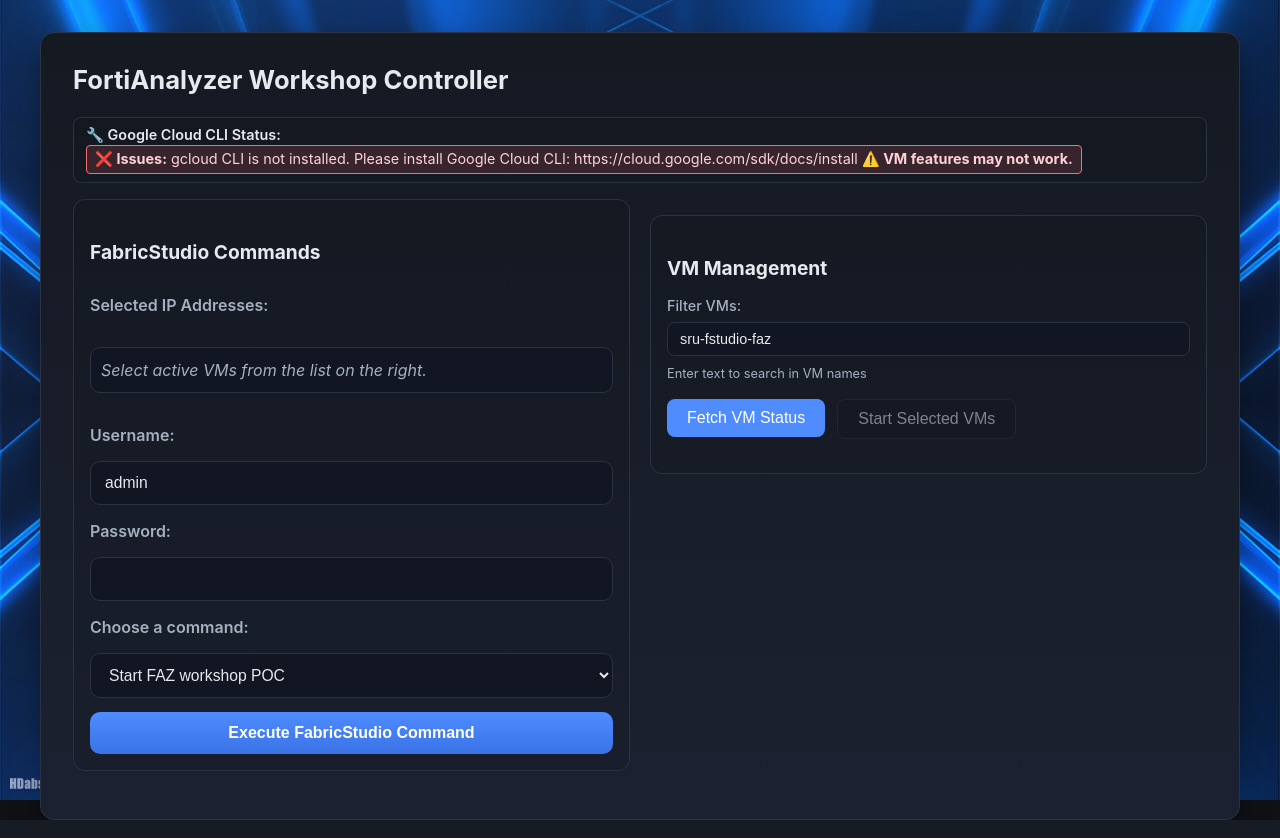
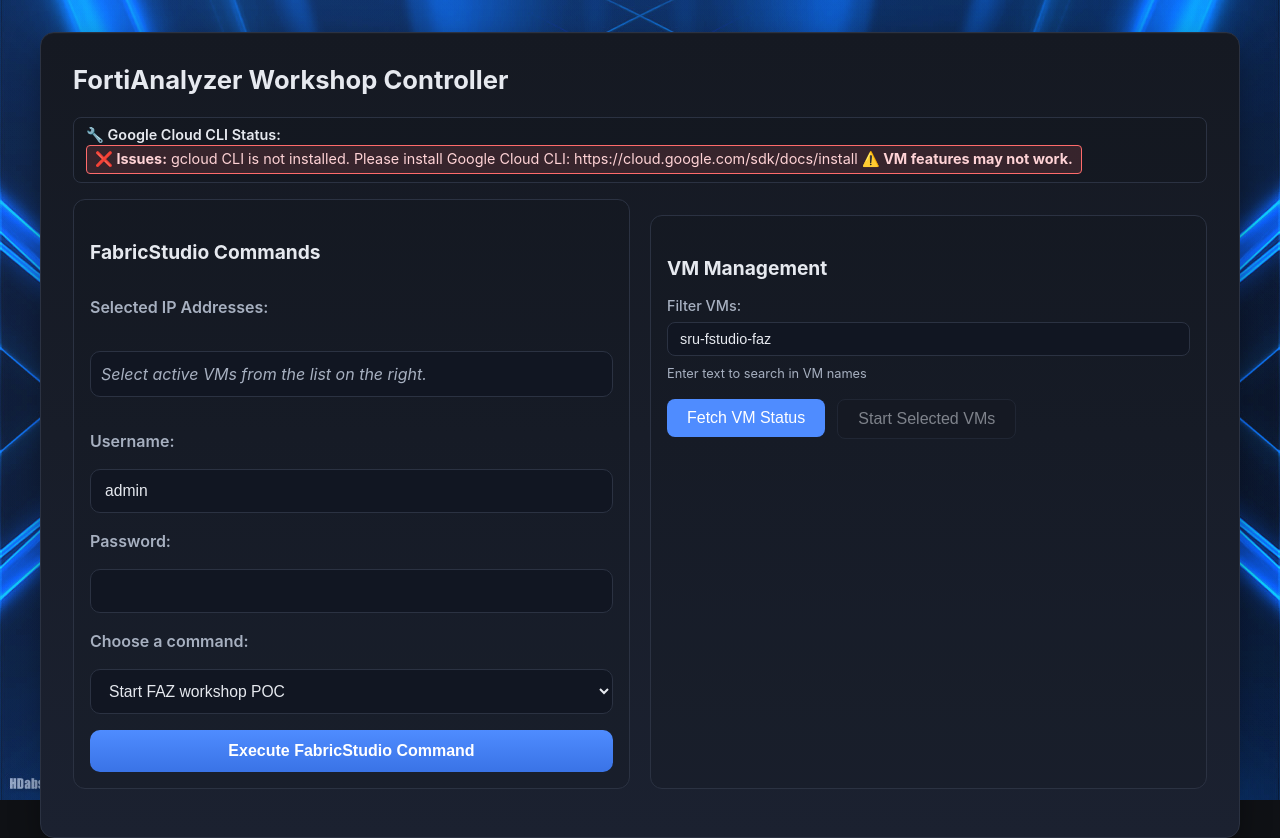
Before and after one commit to s-ruiter/FabricStudioController, a Flask app: page / in a window 1280 px wide. Run offline with Flask 3, Linux system fonts and the light colour scheme.

Commit message:
Fix column height alignment issues
- Change grid-2col align-items from start to stretch
- Add flex layout to both columns for equal height
- Make left column form fill full height with flex
- Push submit button to bottom of left column with margin-top: auto
- Ensure both columns are exactly the same height

```diff
--- a/static/style.css
+++ b/static/style.css
@@ -97,7 +97,7 @@
   display: grid;
   grid-template-columns: 1fr 1fr;
   gap: 20px;
-  align-items: start;
+  align-items: stretch;
 }
 
 .left-col, .right-col {
@@ -105,6 +105,19 @@
   border: 1px solid var(--border-color);
   border-radius: 12px;
   padding: 16px;
+  display: flex;
+  flex-direction: column;
+}
+
+.left-col form {
+  display: flex;
+  flex-direction: column;
+  height: 100%;
+  gap: 16px;
+}
+
+.left-col form button[type="submit"] {
+  margin-top: auto;
 }
 
 .output-section { margin-top: 20px; }
```
